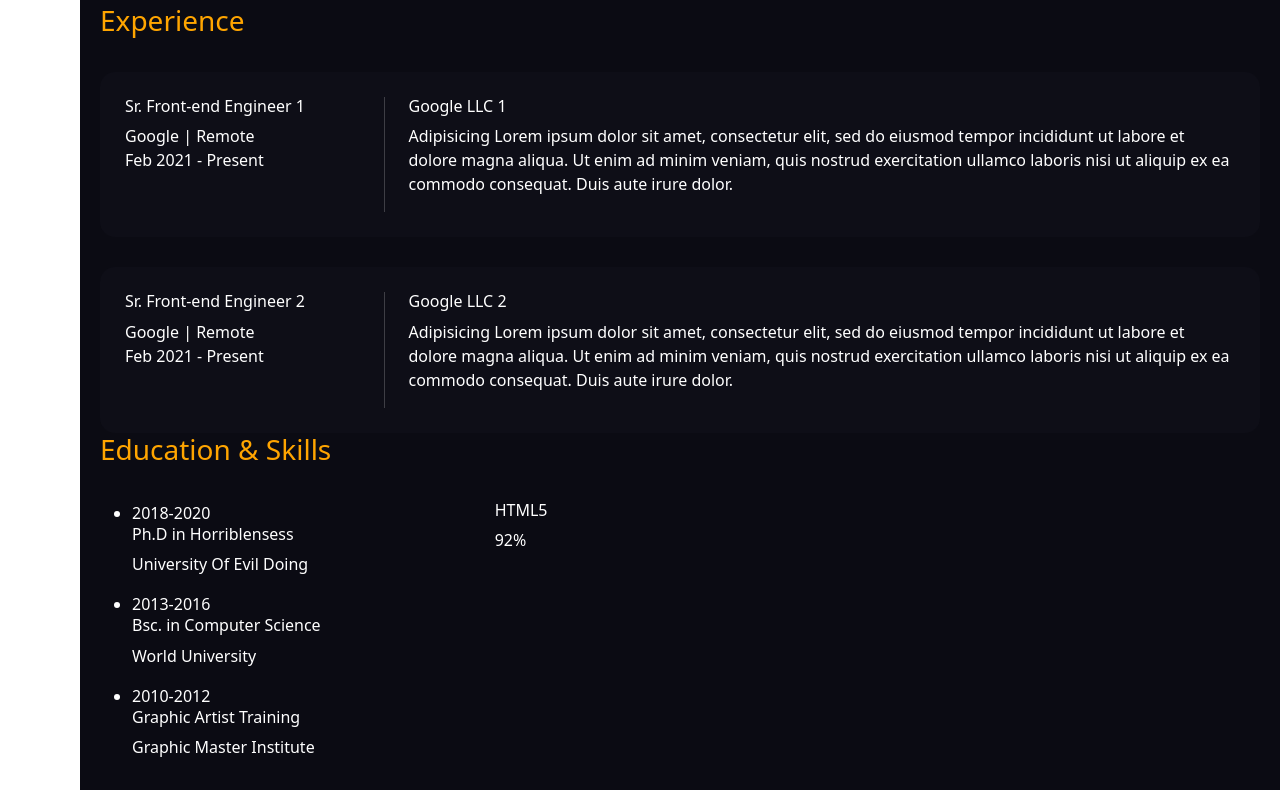
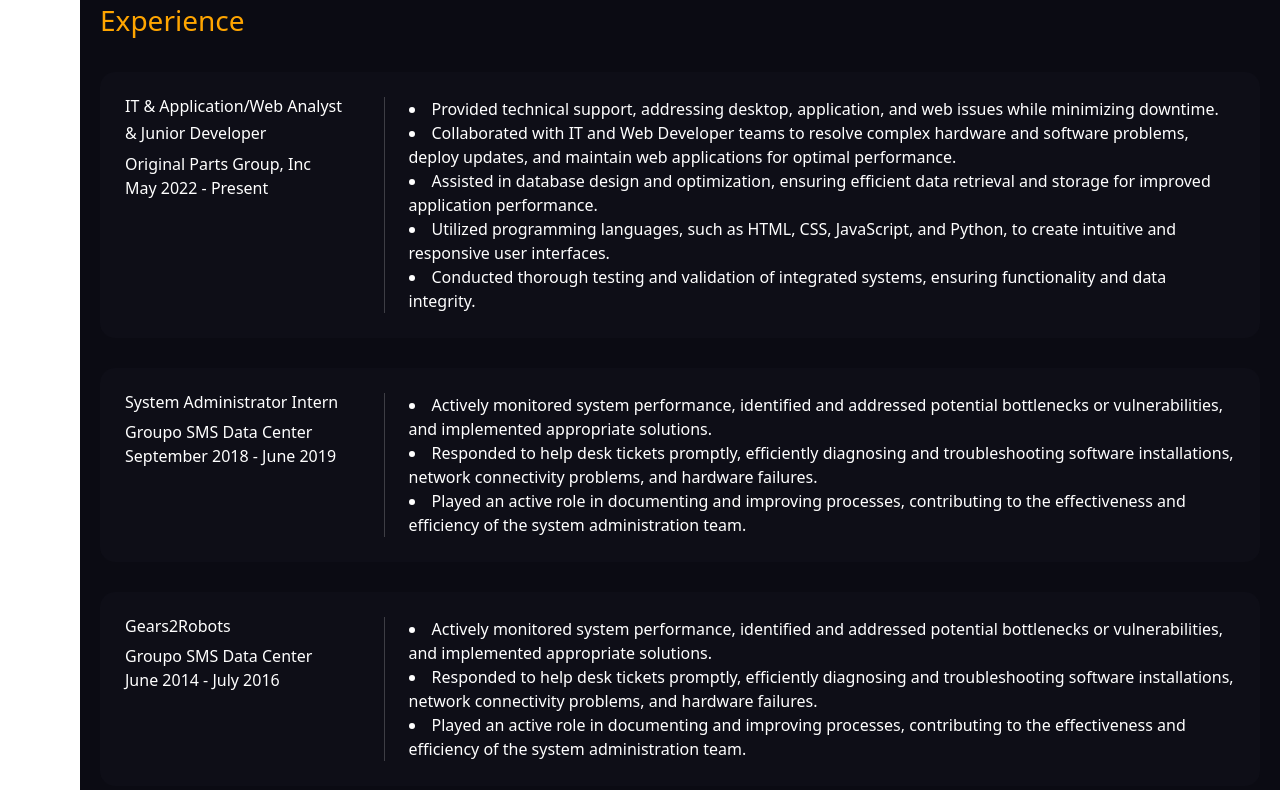
Before and after one commit to rapityyy/reactPortfolio, a React (Create React App) app in the folder reactportfolio/: page / in a window 1280 px wide. Shown: the part 1940-2730 px from the top of the page. Built offline with nearby package versions, Linux system fonts and the light colour scheme.

Commit message:
updated personal infos

```diff
--- a/reactportfolio/package.json
+++ b/reactportfolio/package.json
@@ -4,6 +4,7 @@
   "private": true,
   "dependencies": {
     "@fortawesome/fontawesome-free": "^6.4.0",
+    "@ramonak/react-progress-bar": "^5.0.3",
     "@testing-library/jest-dom": "^5.16.5",
     "@testing-library/react": "^13.4.0",
     "@testing-library/user-event": "^13.5.0",
--- a/reactportfolio/src/App.js
+++ b/reactportfolio/src/App.js
@@ -4,7 +4,6 @@
 import Header from './components/Header.js';
 import Navbar from './components/Navbar.js';
 import AboutMe from './pages/About.js';
-import AboutMe2 from './pages/About-page2.js';
 
 import Home from './pages/Home.js';
 import Resume from './pages/Resume.js';
--- a/reactportfolio/src/pages/About-page2.js
+++ /dev/null
@@ -1,81 +0,0 @@
-// src/pages/About.js
-
-import React, { useState } from 'react';
-
-import 'mdb-react-ui-kit/dist/css/mdb.min.css';
-import "@fortawesome/fontawesome-free/css/all.min.css";
-import '../styles.css';
-
-import Logo2 from '../assets/avatar.PNG';
-
-import { MDBCard, MDBCardBody, MDBCardTitle, MDBCardText, MDBRow, MDBCol } from 'mdb-react-ui-kit';
-
-
-function AboutMe2() {
-
-  return (
-    <div className='main-content'>
-      <div className='main-content-inner'>
-        <h4 className='section-title'>Experience</h4>
-
-          <div className='about-container-3'>
-            <div className='row align-items-center about-row'>
-              <div className='col-md-4 col-xl-3'>
-                <h6>Sr. Front-end Engineer 1</h6>
-                <label>Google | Remote</label>
-                <p>Feb 2021 - Present</p>
-              </div>
-
-              <div className='col-md-8 col-xl-9'>
-                <h6>Google LLC 1</h6>
-                <p>Adipisicing Lorem ipsum dolor sit amet, consectetur elit,
-                sed do eiusmod tempor incididunt ut labore et dolore magna
-                aliqua. Ut enim ad minim veniam, quis nostrud exercitation
-                ullamco laboris nisi ut aliquip ex ea commodo consequat.
-                Duis aute irure dolor.</p>
-              </div>
-            </div>
-
-            <div className='row align-items-center about-row'>
-              <div className='col-md-4 col-xl-3'>
-                <h6>Sr. Front-end Engineer 2</h6>
-                <label>Google | Remote</label>
-                <p>Feb 2021 - Present</p>
-              </div>
-
-              <div className='col-md-8 col-xl-9'>
-                <h6>Google LLC 2</h6>
-                <p>Adipisicing Lorem ipsum dolor sit amet, consectetur elit,
-                sed do eiusmod tempor incididunt ut labore et dolore magna
-                aliqua. Ut enim ad minim veniam, quis nostrud exercitation
-                ullamco laboris nisi ut aliquip ex ea commodo consequat.
-                Duis aute irure dolor.</p>
-              </div>
-            </div>
-
-            <div className='row align-items-center about-row'>
-              <div className='col-md-4 col-xl-3'>
-                <h6>Sr. Front-end Engineer 3</h6>
-                <label>Google | Remote</label>
-                <p>Feb 2021 - Present</p>
-              </div>
-
-              <div className='col-md-8 col-xl-9'>
-                <h6>Google LLC 3</h6>
-                <p>Adipisicing Lorem ipsum dolor sit amet, consectetur elit,
-                sed do eiusmod tempor incididunt ut labore et dolore magna
-                aliqua. Ut enim ad minim veniam, quis nostrud exercitation
-                ullamco laboris nisi ut aliquip ex ea commodo consequat.
-                Duis aute irure dolor.</p>
-              </div>
-            </div>
-
-
-          </div>
-
-      </div>
-    </div>
-  );
-}
-
-export default AboutMe2;
--- a/reactportfolio/src/pages/Resume.js
+++ b/reactportfolio/src/pages/Resume.js
@@ -6,6 +6,9 @@
 import "@fortawesome/fontawesome-free/css/all.min.css";
 
 import '../styles.css';
+
+import ProgressBar from "@ramonak/react-progress-bar";
+
 
 
 function Resume() {
@@ -21,19 +24,18 @@
               <div className='row'>
                 <div className='col-md-4 col-xl-3'>
                   <div className='rb-left'>
-                    <h6>Sr. Front-end Engineer 1</h6>
-                    <label>Google | Remote</label>
-                    <p>Feb 2021 - Present</p>
+                    <h6>IT & Application/Web Analyst</h6><h6> & Junior Developer</h6>
+                    <label>Original Parts Group, Inc</label>
+                    <p>May 2022 - Present</p>
                   </div>
                 </div>
                 <div className='col-md-8 col-xl-9'>
                   <div className='rb-right'>
-                    <h6>Google LLC 1</h6>
-                    <p>Adipisicing Lorem ipsum dolor sit amet, consectetur elit,
-                    sed do eiusmod tempor incididunt ut labore et dolore magna
-                    aliqua. Ut enim ad minim veniam, quis nostrud exercitation
-                    ullamco laboris nisi ut aliquip ex ea commodo consequat.
-                    Duis aute irure dolor.</p>
+                    <li>Provided technical support, addressing desktop, application, and web issues while minimizing downtime.</li>
+                    <li>Collaborated with IT and Web Developer teams to resolve complex hardware and software problems, deploy updates, and maintain web applications for optimal performance.</li>
+                    <li>Assisted in database design and optimization, ensuring efficient data retrieval and storage for improved application performance.</li>
+                    <li>Utilized programming languages, such as HTML, CSS, JavaScript, and Python, to create intuitive and responsive user interfaces.</li>
+                    <li>Conducted thorough testing and validation of integrated systems, ensuring functionality and data integrity.</li>
                   </div>
                 </div>
               </div>
@@ -43,55 +45,65 @@
               <div className='row'>
                 <div className='col-md-4 col-xl-3'>
                   <div className='rb-left'>
-                    <h6>Sr. Front-end Engineer 2</h6>
-                    <label>Google | Remote</label>
-                    <p>Feb 2021 - Present</p>
+                    <h6>System Administrator Intern</h6>
+                    <label>Groupo SMS Data Center</label>
+                    <p>September 2018 - June 2019</p>
                   </div>
                 </div>
                 <div className='col-md-8 col-xl-9'>
                   <div className='rb-right'>
-                    <h6>Google LLC 2</h6>
-                    <p>Adipisicing Lorem ipsum dolor sit amet, consectetur elit,
-                    sed do eiusmod tempor incididunt ut labore et dolore magna
-                    aliqua. Ut enim ad minim veniam, quis nostrud exercitation
-                    ullamco laboris nisi ut aliquip ex ea commodo consequat.
-                    Duis aute irure dolor.</p>
+                    <li>Actively monitored system performance, identified and addressed potential bottlenecks or vulnerabilities, and implemented appropriate solutions.</li>
+                    <li>Responded to help desk tickets promptly, efficiently diagnosing and troubleshooting software installations, network connectivity problems, and hardware failures.</li>
+                    <li>Played an active role in documenting and improving processes, contributing to the effectiveness and efficiency of the system administration team.</li>
                   </div>
                 </div>
               </div>
             </div>
+
+            <div className='resume-box-1'>
+              <div className='row'>
+                <div className='col-md-4 col-xl-3'>
+                  <div className='rb-left'>
+                    <h6>Gears2Robots</h6>
+                    <label>Groupo SMS Data Center</label>
+                    <p>June 2014 - July 2016</p>
+                  </div>
+                </div>
+                <div className='col-md-8 col-xl-9'>
+                  <div className='rb-right'>
+                    <li>Actively monitored system performance, identified and addressed potential bottlenecks or vulnerabilities, and implemented appropriate solutions.</li>
+                    <li>Responded to help desk tickets promptly, efficiently diagnosing and troubleshooting software installations, network connectivity problems, and hardware failures.</li>
+                    <li>Played an active role in documenting and improving processes, contributing to the effectiveness and efficiency of the system administration team.</li>
+                  </div>
+                </div>
+              </div>
+            </div>
+
           </div>  {/* End of Resume Container*/}
 
           <div className='education-container'>
             <h3 className='title'>Education & Skills</h3>
 
             <div className='row'>
-              <div className='col-lg-4 m-15px-tb aos-init aos-animate'>
+              <div className='col-lg-4 m-15px-tb '>
                 <ul className='education-box'>
                   <li>
-                    <span>2018-2020</span>
-                    <h6>Ph.D in Horriblensess </h6>
-                    <p>University Of Evil Doing</p>
-                  </li>
-                  <li>
-                    <span>2013-2016</span>
-                    <h6>Bsc. in Computer Science </h6>
-                    <p>World University</p>
-                  </li>
-                  <li>
-                    <span>2010-2012</span>
-                    <h6>Graphic Artist Training  </h6>
-                    <p>Graphic Master Institute</p>
+                    <span>2018-2021</span>
+                    <h6>B.S in Computer Science </h6>
+                    <p>University of California, Irvine</p>
+                    <p>GPA: 3.5</p>
                   </li>
                 </ul>
               </div>
 
-              <div className='col-lg-7 ml-auto m-15px-tb aos-init aos-animate'>
+              <div className='col-lg-7 ml-auto m-15px-tb'>
                 <div className='skill-box'>
                   <div>
-                    <h6>HTML5</h6>
-                    <span><span>92</span>%</span>
-                    <div class="skill-bar"><div class="skill-bar-in"></div></div>
+                    {/* <span><span>92</span>%</span> */}
+                    <ProgressBar completed={95} className="skill-progress-bar s-py" customLabel="Python" bgColor="#FED847"/>
+                    <ProgressBar completed={80} className="skill-progress-bar s-java" customLabel="C++/Java" bgColor="#659AD2" />
+                    <ProgressBar completed={90} className="skill-progress-bar s-html" customLabel="HTML/CSS/JS" bgColor="#F16529" />
+                    <ProgressBar completed={70} className="skill-progress-bar s-sql" customLabel="MySQL" bgColor="#366D9C" />
                   </div>
                 </div>
               </div>
--- a/reactportfolio/src/styles.css
+++ b/reactportfolio/src/styles.css
@@ -100,6 +100,10 @@
 }
 .contact-section{
   background-color: purple;
+}
+
+.skill-progress-bar{
+  padding: 5px;
 }
 /************************************************************/
 
```
Also changed, not shown: reactportfolio/src/pages/About.js (+11 -9 lines), reactportfolio/src/assets/avatar.jpg (added), 1 other file (tests, documents, lock files or other folders).
